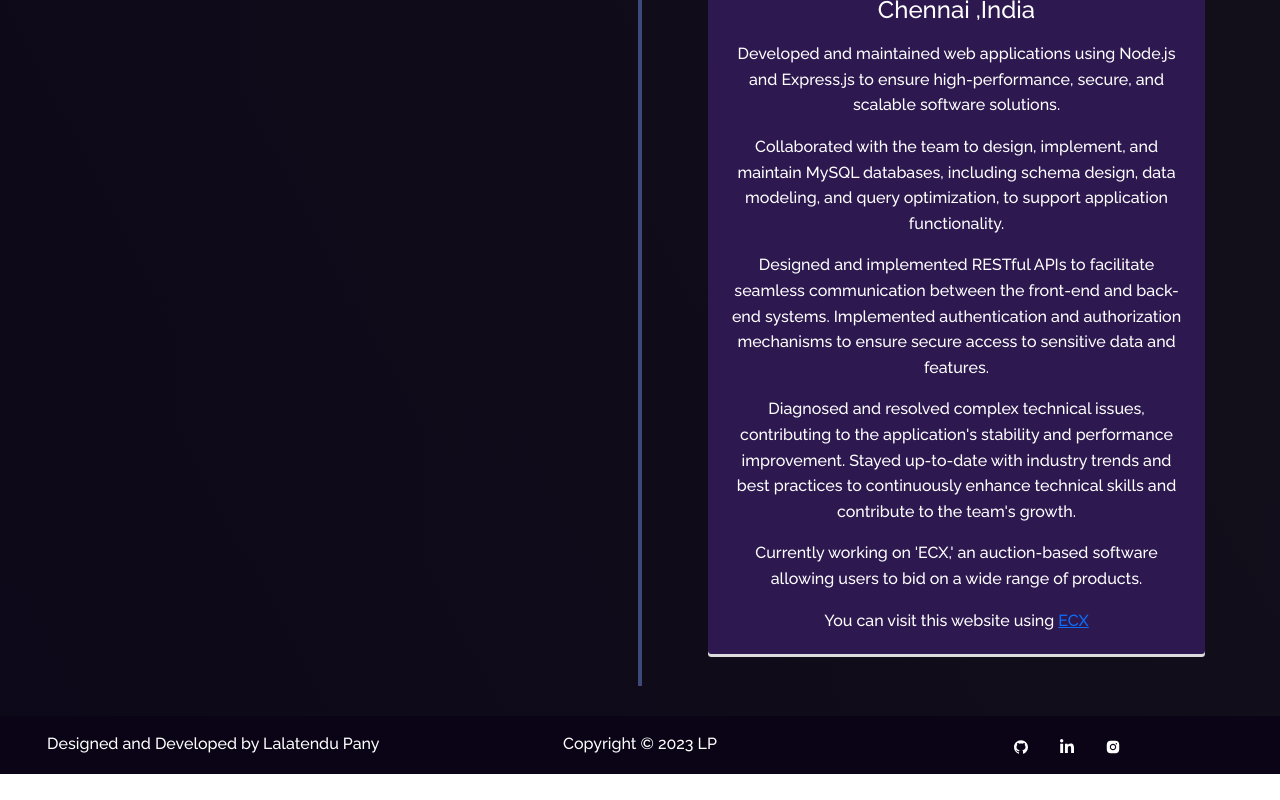
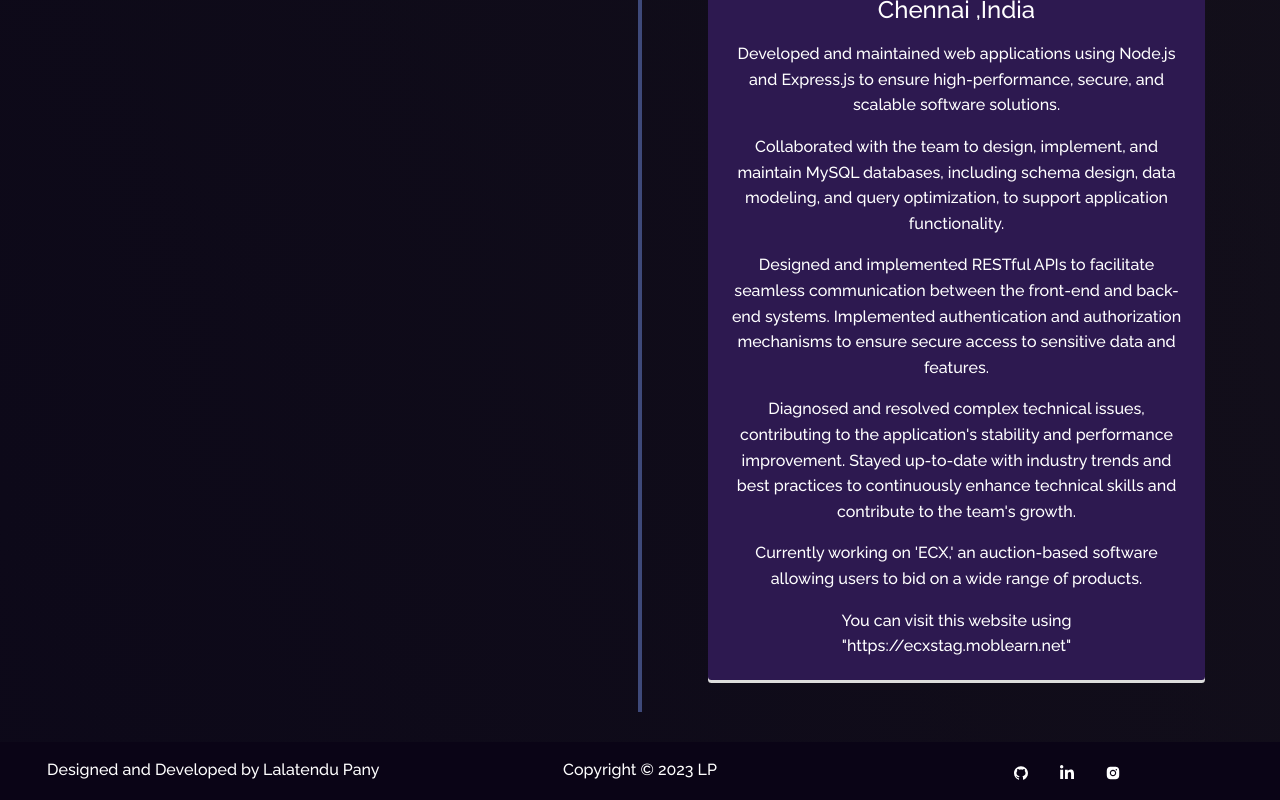
Before and after one commit to lalatendu65/Myportfolios, a React (Create React App) app: page /Myportfolios/experience in a window 1280 px wide. Shown: the part 1730-2530 px from the top of the page. Before the commit the page ends 2504 px from the top, so only its background shows below. Built offline with nearby package versions, Linux system fonts and the light colour scheme.

Commit message:
File updated

```diff
--- a/src/components/About/Experience.tsx
+++ b/src/components/About/Experience.tsx
@@ -86,7 +86,7 @@ Implemented authentication and authorization mechanisms to ensure secure access
 Stayed up-to-date with industry trends and best practices to continuously enhance technical skills and contribute to the team's growth.</p>
 
         <p>Currently working on 'ECX,' an auction-based software allowing users to bid on a wide range of products.</p>
-      <p>You can visit this website using <a href="https://ecxstag.moblearn.net" target="_blank" rel="noreferrer">ECX</a></p>
+      <p>You can visit this website using "https://ecxstag.moblearn.net"</p>
 
 
           </VerticalTimelineElement>
```
